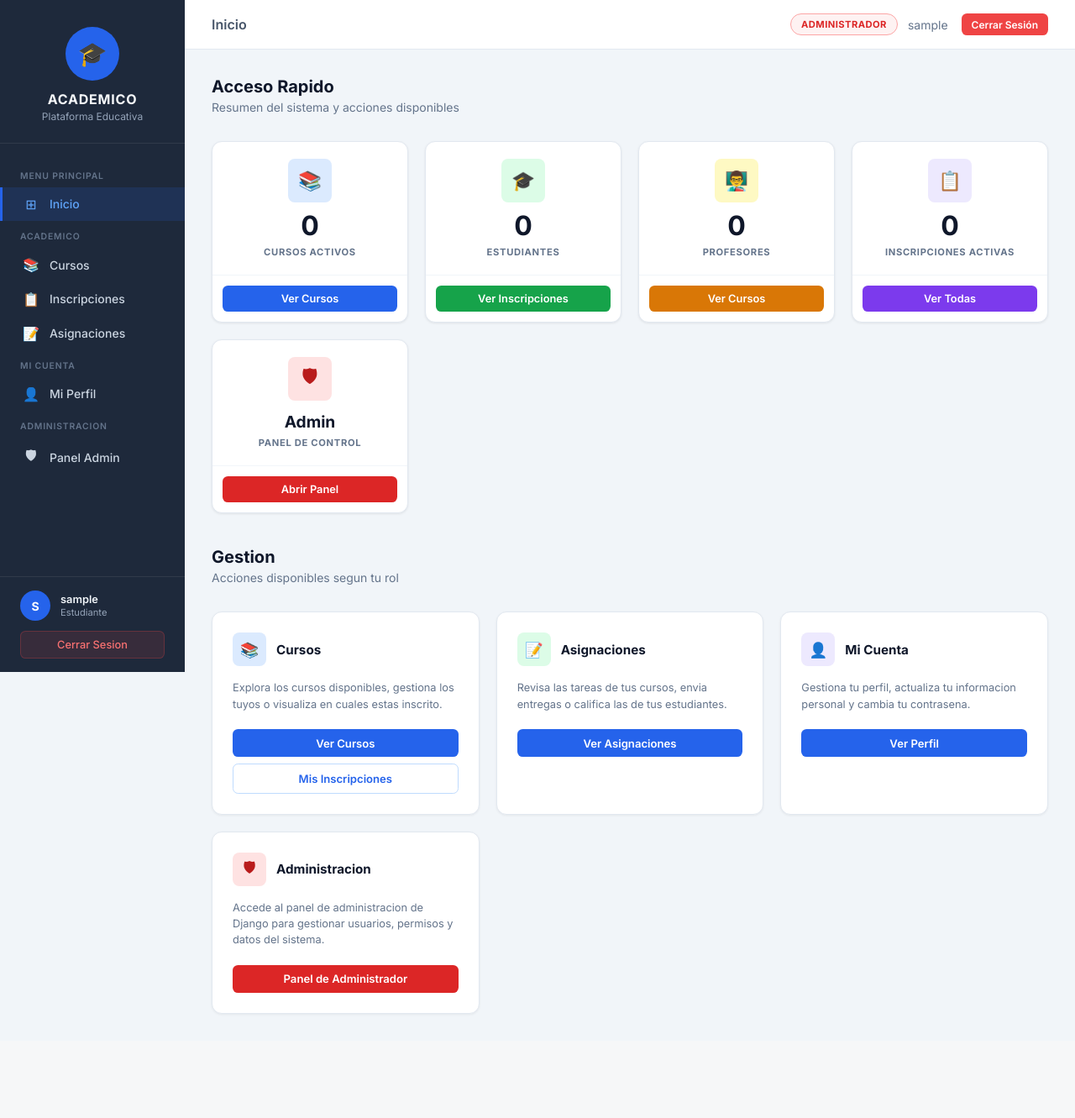
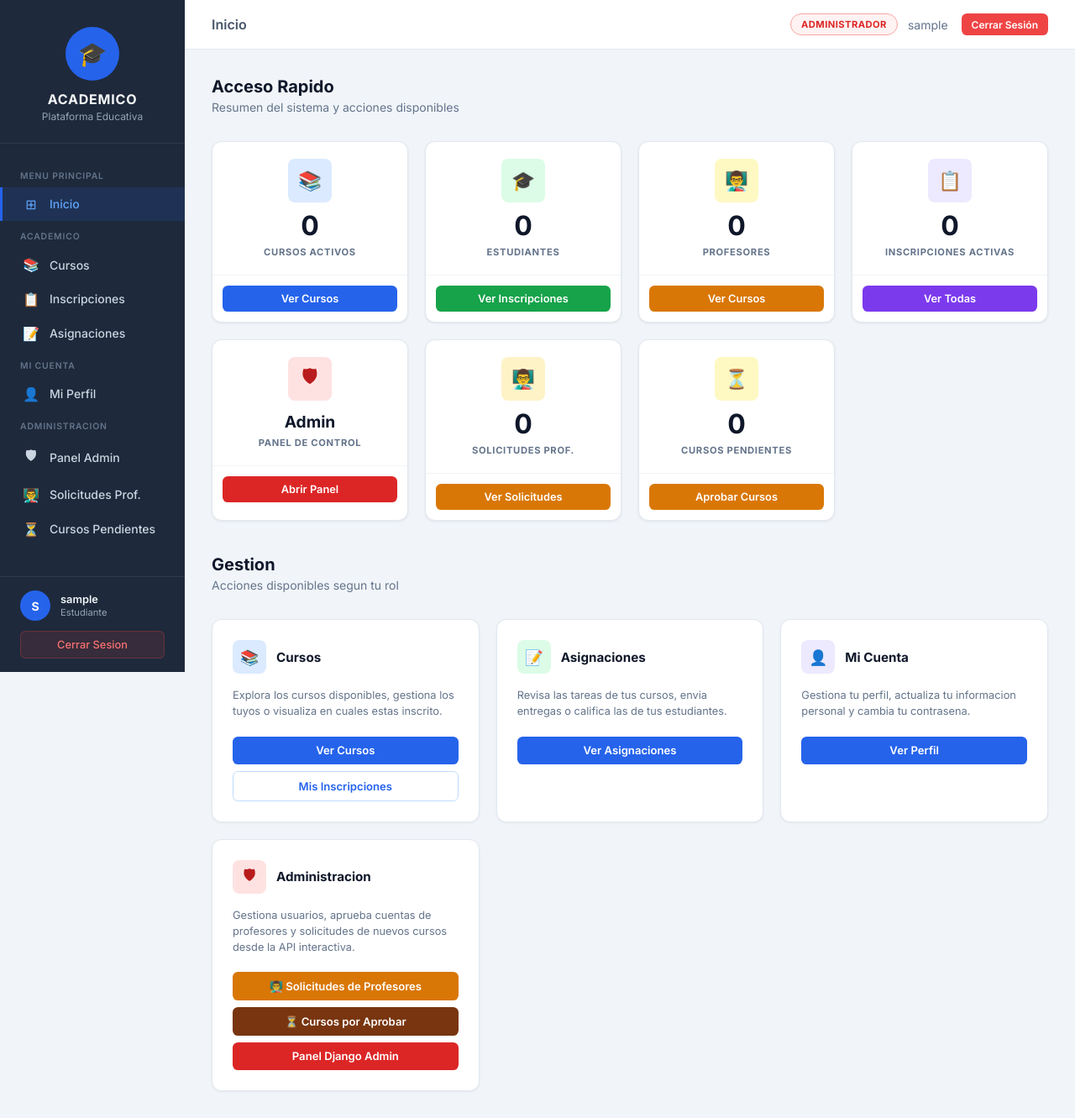
Before and after one commit to diocex8/proyecto-django, a Django app: page / in a window 1280 px wide. Shown: the whole page at 84% size. Before the commit the page ends 1208 px from the top, so only its background shows below. Run offline with Django 5.2, Linux system fonts and the light colour scheme; the visitor is signed in with stand-in values (Sample User, id 1); data comes from the database, SQL or seed files in the repository; data that the repository does not hold is empty.

Commit message:
feat: Gestion de solicitudes de profesores y cursos pendientes desde la API + dashboard actualizado

```diff
--- a/apps/cursos/urls.py
+++ b/apps/cursos/urls.py
@@ -1,21 +1,14 @@
-"""
-Enrutamiento del dominio de cursos usando DefaultRouter.
-
-DefaultRouter genera automaticamente:
-    /api/v1/cursos/           -> list, create
-    /api/v1/cursos/{id}/      -> retrieve, update, partial_update, destroy
-    /api/v1/cursos/{id}/cambiar-estado/ -> accion personalizada
-    /api/v1/cursos/{id}/inscripciones/  -> accion personalizada
-"""
-
 from django.urls import path, include
 from rest_framework.routers import DefaultRouter
 
-from .views import CursoViewSet
+from .views import CursoViewSet, CursoPendienteViewSet
 
 router = DefaultRouter()
 router.register(r'', CursoViewSet, basename='curso')
 
+pendiente_router = DefaultRouter()
+pendiente_router.register(r'', CursoPendienteViewSet, basename='curso-pendiente')
+
 urlpatterns = [
     path('', include(router.urls)),
 ]
--- a/apps/usuarios/urls.py
+++ b/apps/usuarios/urls.py
@@ -2,7 +2,8 @@
 Enrutamiento del dominio de usuarios y autenticacion.
 """
 
-from django.urls import path
+from django.urls import path, include
+from rest_framework.routers import DefaultRouter
 from rest_framework_simplejwt.views import TokenBlacklistView
 
 from .views import (
@@ -11,9 +12,13 @@ from .views import (
     RegistroView,
     PerfilView,
     CambiarPasswordView,
+    SolicitudProfesorViewSet,
 )
 
 app_name = 'usuarios'
+
+router = DefaultRouter()
+router.register(r'solicitudes', SolicitudProfesorViewSet, basename='solicitud')
 
 urlpatterns = [
     # Autenticacion JWT
@@ -26,4 +31,7 @@ urlpatterns = [
     path('registro/', RegistroView.as_view(), name='registro'),
     path('perfil/', PerfilView.as_view(), name='perfil-usuario'),
     path('cambiar-password/', CambiarPasswordView.as_view(), name='cambiar-password'),
+
+    # Solicitudes de profesores (solo admin)
+    path('', include(router.urls)),
 ]
--- a/config/urls.py
+++ b/config/urls.py
@@ -27,6 +27,9 @@ urlpatterns = [
     # Endpoints de cursos
     path('api/v1/cursos/', include('apps.cursos.urls')),
 
+    # Endpoints de cursos pendientes de aprobacion (solo admin)
+    path('api/v1/cursos-pendientes/', include('apps.cursos.urls_pendientes')),
+
     # Endpoints de inscripciones
     path('api/v1/inscripciones/', include('apps.inscripciones.urls')),
 
--- a/config/views.py
+++ b/config/views.py
@@ -7,16 +7,20 @@ class IndexView(TemplateView):
     def get_context_data(self, **kwargs):
         context = super().get_context_data(**kwargs)
         try:
-            from apps.usuarios.models import Usuario
+            from apps.usuarios.models import Usuario, SolicitudProfesor
             from apps.cursos.models import Curso
             from apps.inscripciones.models import Inscripcion
             context['total_cursos'] = Curso.objects.filter(estado='publicado').count()
             context['total_estudiantes'] = Usuario.objects.filter(rol='estudiante').count()
             context['total_profesores'] = Usuario.objects.filter(rol='profesor').count()
             context['total_inscripciones'] = Inscripcion.objects.filter(estado='activa').count()
+            context['total_solicitudes_pendientes'] = SolicitudProfesor.objects.filter(estado='pendiente').count()
+            context['total_cursos_pendientes'] = Curso.objects.filter(estado='pendiente').count()
         except Exception:
             context['total_cursos'] = 0
             context['total_estudiantes'] = 0
             context['total_profesores'] = 0
             context['total_inscripciones'] = 0
+            context['total_solicitudes_pendientes'] = 0
+            context['total_cursos_pendientes'] = 0
         return context
--- a/templates/index.html
+++ b/templates/index.html
@@ -473,6 +473,20 @@
                 <span class="nav-icon">🛡</span>
                 Panel Admin
             </a>
+            <a href="/api/v1/auth/solicitudes/" class="nav-item">
+                <span class="nav-icon">👨‍🏫</span>
+                Solicitudes Prof.
+                {% if total_solicitudes_pendientes > 0 %}
+                <span style="background:#dc2626;color:#fff;border-radius:999px;font-size:0.6rem;font-weight:700;padding:1px 6px;margin-left:auto;">{{ total_solicitudes_pendientes }}</span>
+                {% endif %}
+            </a>
+            <a href="/api/v1/cursos-pendientes/" class="nav-item">
+                <span class="nav-icon">⏳</span>
+                Cursos Pendientes
+                {% if total_cursos_pendientes > 0 %}
+                <span style="background:#d97706;color:#fff;border-radius:999px;font-size:0.6rem;font-weight:700;padding:1px 6px;margin-left:auto;">{{ total_cursos_pendientes }}</span>
+                {% endif %}
+            </a>
             {% endif %}
         </nav>
 
@@ -589,6 +603,30 @@
                         <a href="/admin/" class="stat-btn red">Abrir Panel</a>
                     </div>
                 </div>
+
+                <div class="stat-card">
+                    <div class="stat-card-header">
+                        <div class="stat-icon" style="background:#fef3c7;color:#92400e;">👨‍🏫</div>
+                        <div class="stat-count">{{ total_solicitudes_pendientes }}</div>
+                        <div class="stat-label">Solicitudes Prof.</div>
+                    </div>
+                    <hr class="stat-divider">
+                    <div class="stat-card-footer">
+                        <a href="/api/v1/auth/solicitudes/" class="stat-btn amber">Ver Solicitudes</a>
+                    </div>
+                </div>
+
+                <div class="stat-card">
+                    <div class="stat-card-header">
+                        <div class="stat-icon" style="background:#fef9c3;color:#78350f;">⏳</div>
+                        <div class="stat-count">{{ total_cursos_pendientes }}</div>
+                        <div class="stat-label">Cursos Pendientes</div>
+                    </div>
+                    <hr class="stat-divider">
+                    <div class="stat-card-footer">
+                        <a href="/api/v1/cursos-pendientes/" class="stat-btn" style="background:#d97706;color:white;">Aprobar Cursos</a>
+                    </div>
+                </div>
                 {% endif %}
 
             </div>
@@ -642,9 +680,15 @@
                         <div class="quick-card-icon" style="background:#fee2e2; color:#b91c1c; width:40px; height:40px; border-radius:0.5rem; display:flex; align-items:center; justify-content:center; font-size:1.1rem;">🛡</div>
                         <div class="quick-card-title">Administracion</div>
                     </div>
-                    <p class="quick-card-desc">Accede al panel de administracion de Django para gestionar usuarios, permisos y datos del sistema.</p>
+                    <p class="quick-card-desc">Gestiona usuarios, aprueba cuentas de profesores y solicitudes de nuevos cursos desde la API interactiva.</p>
                     <div class="quick-btn-group">
-                        <a href="/admin/" class="quick-btn quick-btn-admin">Panel de Administrador</a>
+                        <a href="/api/v1/auth/solicitudes/" class="quick-btn" style="background:#d97706;color:white;">👨‍🏫 Solicitudes de Profesores
+                            {% if total_solicitudes_pendientes > 0 %} ({{ total_solicitudes_pendientes }}){% endif %}
+                        </a>
+                        <a href="/api/v1/cursos-pendientes/" class="quick-btn" style="background:#78350f;color:white;">⏳ Cursos por Aprobar
+                            {% if total_cursos_pendientes > 0 %} ({{ total_cursos_pendientes }}){% endif %}
+                        </a>
+                        <a href="/admin/" class="quick-btn quick-btn-admin">Panel Django Admin</a>
                     </div>
                 </div>
                 {% endif %}
```
Also changed, not shown: apps/cursos/urls_pendientes.py (added, +11 -0 lines), apps/cursos/views.py (+64 -3 lines), apps/usuarios/permissions.py (+12 -0 lines), apps/usuarios/serializers.py (+21 -0 lines), apps/usuarios/views.py (+53 -1 lines).
